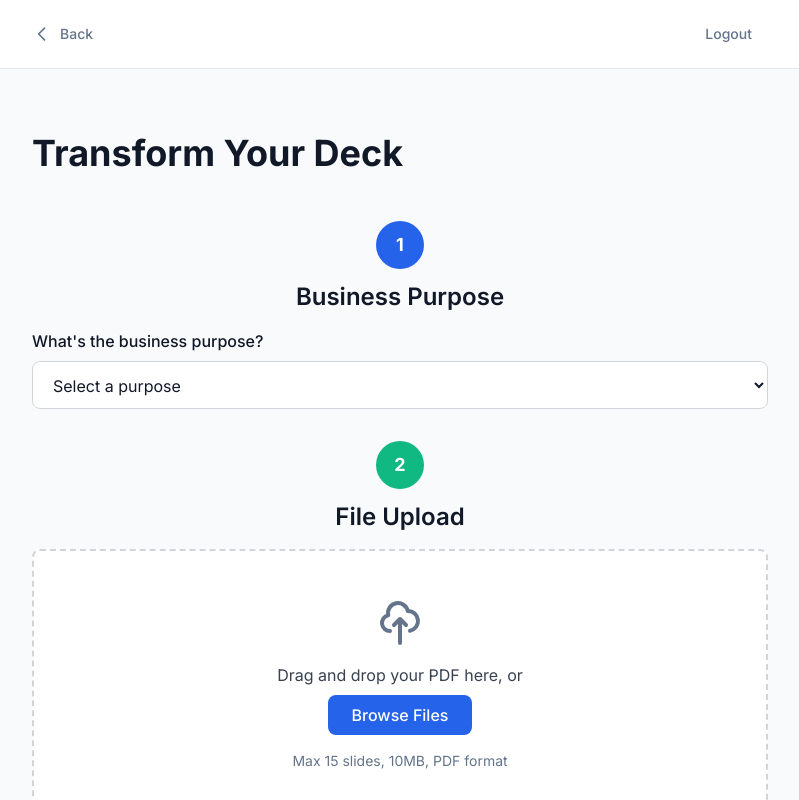
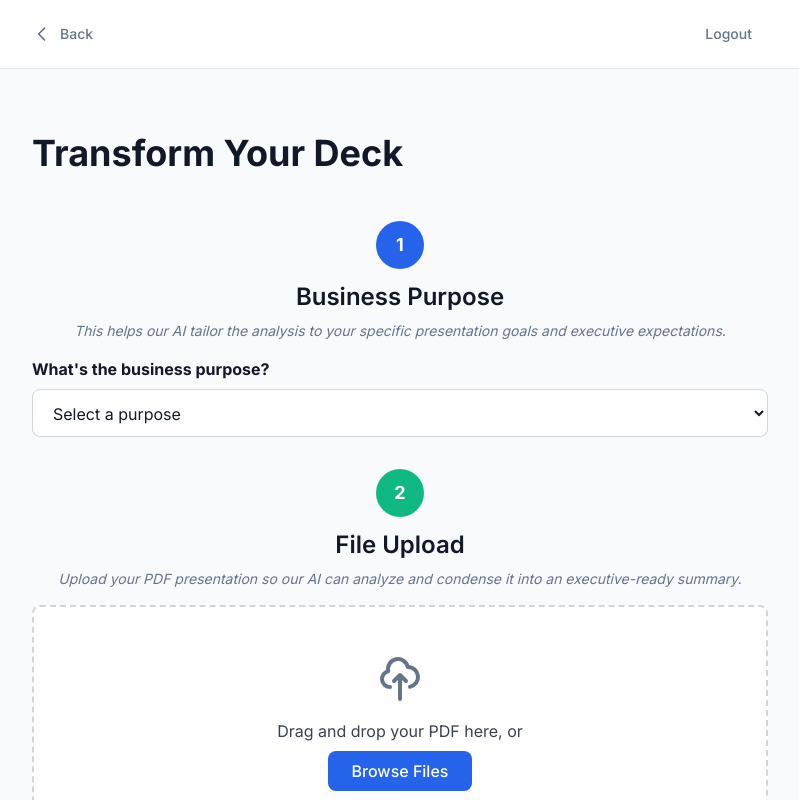
Before and after one commit to talabe/Claude-Code-Hackathon, a React (Vite) app in the folder frontend/: page /upload in a window 1280 px wide. Shown: the top 800 px of the page, without its empty margins (240-1039 px from the left). Built offline with nearby package versions, Linux system fonts and the light colour scheme.

Commit message:
Add more explanatory text to the upload page.

```diff
--- a/frontend/src/components/Upload.jsx
+++ b/frontend/src/components/Upload.jsx
@@ -203,8 +203,11 @@ const Upload = () => {
               <span className="text-white font-bold text-lg">1</span>
             </div>
             <h2 className="text-2xl font-semibold text-gray-900 text-center">Business Purpose</h2>
+            <p className="text-sm text-[#64748B] italic text-center mt-2">
+              This helps our AI tailor the analysis to your specific presentation goals and executive expectations.
+            </p>
           </div>
-          <label className="block text-base font-medium text-gray-900 mb-2">
+          <label className="block text-base font-bold text-gray-900 mb-2">
             What's the business purpose?
           </label>
           <select
@@ -230,11 +233,14 @@ const Upload = () => {
                 <span className="text-white font-bold text-lg">2</span>
               </div>
               <h2 className="text-2xl font-semibold text-gray-900 text-center">Additional Details</h2>
+              <p className="text-sm text-[#64748B] italic text-center mt-2">
+                These details help the AI understand your purpose and provide tailor-made recommendations.
+              </p>
             </div>
 
             {currentQuestions.map((question) => (
               <div key={question.id}>
-                <label className="block text-base font-medium text-gray-900 mb-2">
+                <label className="block text-base font-bold text-gray-900 mb-2">
                   {question.label}
                 </label>
 
@@ -272,6 +278,9 @@ const Upload = () => {
               <span className="text-white font-bold text-lg">{currentQuestions.length > 0 ? '3' : '2'}</span>
             </div>
             <h2 className="text-2xl font-semibold text-gray-900 text-center">File Upload</h2>
+            <p className="text-sm text-[#64748B] italic text-center mt-2">
+              Upload your PDF presentation so our AI can analyze and condense it into an executive-ready summary.
+            </p>
           </div>
           <div
             className={`
```
